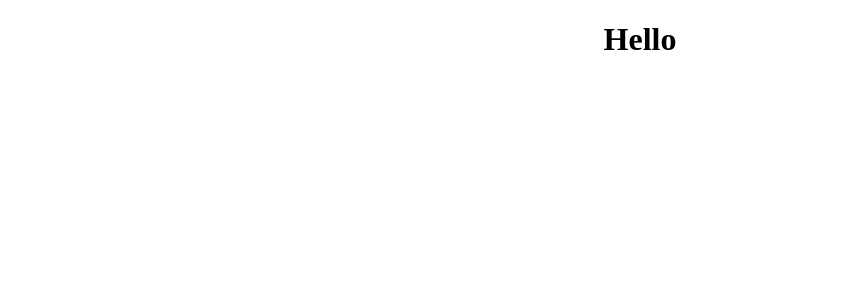
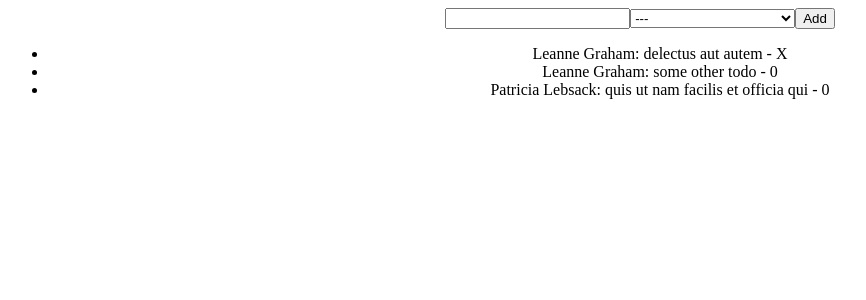
Before and after one commit to ysrckr/new-react_js-oct22, a React (Create React App) app: page / in a window 1280 px wide. Shown: the top 300 px of the page, without its empty margins (0-866 px from the left). Built offline with nearby package versions, Linux system fonts and the light colour scheme.

Commit message:
add todo form

```diff
--- a/src/App.jsx
+++ b/src/App.jsx
@@ -1,11 +1,178 @@
+import { useEffect, useState } from 'react';
 import './App.scss';
 
-function App() {
+const todosFromServer = [
+  {
+    id: 1,
+    title: 'delectus aut autem',
+    completed: true,
+    userId: 1,
+  },
+  {
+    id: 15,
+    title: 'some other todo',
+    completed: false,
+    userId: 1,
+  },
+  {
+    id: 2,
+    title: 'quis ut nam facilis et officia qui',
+    completed: false,
+    userId: 4,
+  },
+];
+
+const usersFromServer = [
+  {
+    id: 1,
+    name: 'Leanne Graham',
+    username: 'Bret',
+    email: 'Sincere@april.biz',
+  },
+  {
+    id: 2,
+    name: 'Ervin Howell',
+    username: 'Antonette',
+    email: 'Shanna@melissa.tv',
+  },
+  {
+    id: 3,
+    name: 'Clementine Bauch',
+    username: 'Samantha',
+    email: 'Nathan@yesenia.net',
+  },
+  {
+    id: 4,
+    name: 'Patricia Lebsack',
+    username: 'Karianne',
+    email: 'Julianne.OConner@kory.org',
+  },
+  {
+    id: 5,
+    name: 'Chelsey Dietrich',
+    username: 'Kamren',
+    email: 'Lucio_Hettinger@annie.ca',
+  },
+  {
+    id: 6,
+    name: 'Mrs. Dennis Schulist',
+    username: 'Leopoldo_Corkery',
+    email: 'Karley_Dach@jasper.info',
+  },
+  {
+    id: 7,
+    name: 'Kurtis Weissnat',
+    username: 'Elwyn.Skiles',
+    email: 'Telly.Hoeger@billy.biz',
+  },
+  {
+    id: 8,
+    name: 'Nicholas Runolfsdottir V',
+    username: 'Maxime_Nienow',
+    email: 'Sherwood@rosamond.me',
+  },
+  {
+    id: 9,
+    name: 'Glenna Reichert',
+    username: 'Delphine',
+    email: 'Chaim_McDermott@dana.io',
+  },
+  {
+    id: 10,
+    name: 'Clementina DuBuque',
+    username: 'Moriah.Stanton',
+    email: 'Rey.Padberg@karina.biz',
+  },
+];
+
+function getUser(id) {
+  return usersFromServer.find(user => user.id === id);
+}
+
+const preparedTodos = todosFromServer.map(todo => ({
+  ...todo,
+  user: getUser(todo.userId),
+}));
+
+export function App() {
+  const [todos, setTodos] = useState([]);
+  const [newTodoTitle, setNewTodoTitle] = useState('');
+  const [selectedUserId, setSelectedUserId] = useState(0);
+
+  useEffect(() => {
+    setTimeout(() => {
+      setTodos(preparedTodos);
+    }, 1000);
+  }, []);
+
+  function addTodo({ title, userId, completed = false }) {
+    const newTodo = {
+      id: Date.now(),
+      title,
+      userId,
+      completed,
+      user: getUser(userId),
+    };
+
+    setTodos([...todos, newTodo])
+  }
+
   return (
     <div className="App">
-      <h1>Hello</h1>
+      <form
+        onSubmit={(event) => {
+          event.preventDefault();
+
+          addTodo({
+            title: newTodoTitle,
+            userId: selectedUserId,
+          });
+        }}
+      >
+        <input
+          type="text"
+          value={newTodoTitle}
+          onChange={(event) => {
+            setNewTodoTitle(event.target.value);
+          }}
+        />
+
+        <select
+          value={selectedUserId}
+          onChange={(event) => {
+            setSelectedUserId(+event.target.value);
+          }}
+        >
+          <option value="0">---</option>
+          {usersFromServer.map(user => (
+            <option key={user.id} value={user.id}>
+              {user.name}
+            </option>
+          ))}
+        </select>
+
+        <button>Add</button>
+      </form>
+
+      <TodoList todos={todos} />
     </div>
   );
 }
 
-export default App;
+function TodoList({ todos }) {
+  return (
+    <ul>
+      {todos.map(todo => (
+        <li
+          key={todo.id}
+        >
+          {todo.user.name}
+          {': '}
+          {todo.title}
+          {' - '}
+          {todo.completed ? 'X' : '0'}
+        </li>
+      ))}
+    </ul>
+  )
+}
--- a/src/index.jsx
+++ b/src/index.jsx
@@ -1,6 +1,6 @@
 import React from 'react';
 import ReactDOM from 'react-dom/client';
-import App from './App';
+import { App } from './App';
 
 const root = ReactDOM.createRoot(document.getElementById('root'));
 root.render(
```
Also changed, not shown: src/App.scss (line endings or trailing spaces).
